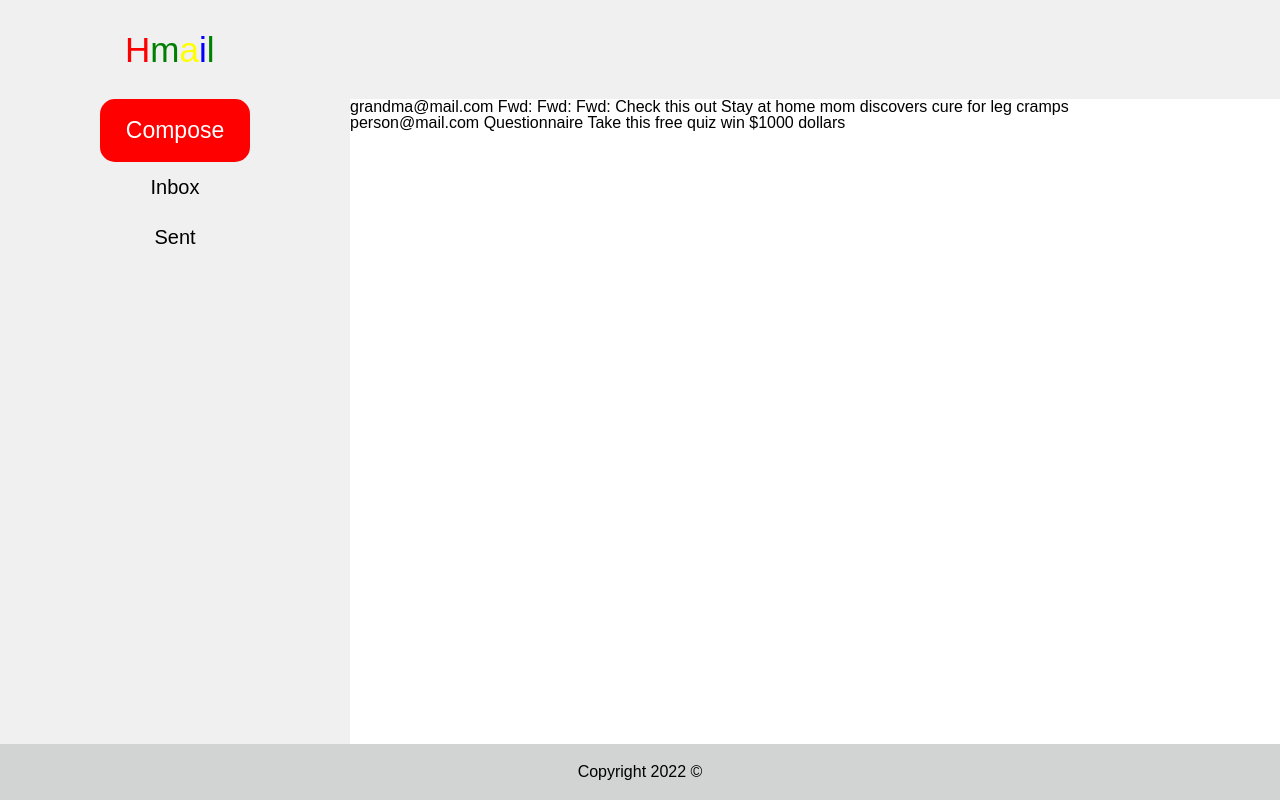
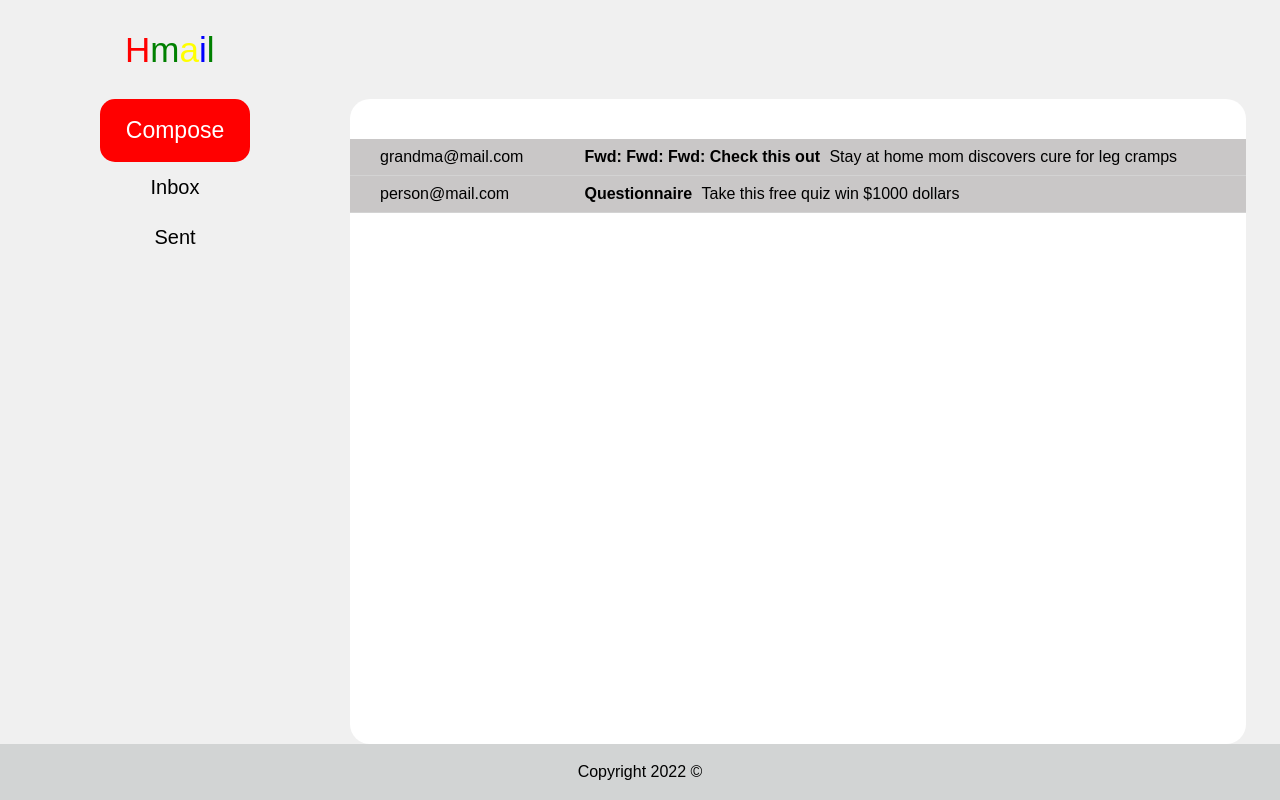
Before and after one commit to hahmed1523/hoogle, a Django app: page / in a window 1280 px wide. Run offline with Django 4.2, Linux system fonts and the light colour scheme; data comes from the database, SQL or seed files in the repository; some libraries are stand-ins or nearby versions.

Commit message:
Add css for messages

```diff
--- a/hmail/static/hmail/css/styles.css
+++ b/hmail/static/hmail/css/styles.css
@@ -57,10 +57,11 @@ table {
     flex-direction: column;
     min-height: 100vh;
     font-family: sans-serif;
+    background: rgb(240, 240, 240);
 }
 
 header {
-    background: rgb(240, 240, 240);
+
 }
 
 #logo {
@@ -92,10 +93,11 @@ main {
 
     display: flex;
     flex: 1;
+
 }
 
 nav {
-    background: rgb(240, 240, 240);
+
     width: 350px;
     display: flex;
     flex-direction: column;
@@ -135,10 +137,10 @@ nav > button:hover {
     border-radius: 15px;
 }
 
-
-
 #content {
-    border-radius: 50px;
+    width: 70%;
+    border-radius: 20px;
+    background-color: white;
 }
 
 footer {
@@ -147,3 +149,41 @@ footer {
     padding: 20px;
     text-align: center;
 }
+
+.messages {
+    width: 100%;
+    margin: auto;
+    margin-top: 40px;
+
+}
+
+.message {
+    background: rgb(201, 199, 199);
+    padding: 10px 30px;
+    border-bottom: 1px solid lightgray;
+}
+
+.message:hover {
+    border-bottom: 1px solid  black;
+    border-left: 1px solid black;
+    border-right: 1px solid black;
+}
+
+.from {
+    display: inline-block;
+    width: 200px;
+}
+
+.subject {
+    font-weight: bold;
+    width: 150px;
+    margin-right: 5px;
+}
+
+.body {
+    white-space: nowrap;
+    overflow: hidden;
+    text-overflow: ellipsis;
+    display: inline-block;
+    vertical-align: bottom;
+}
```
